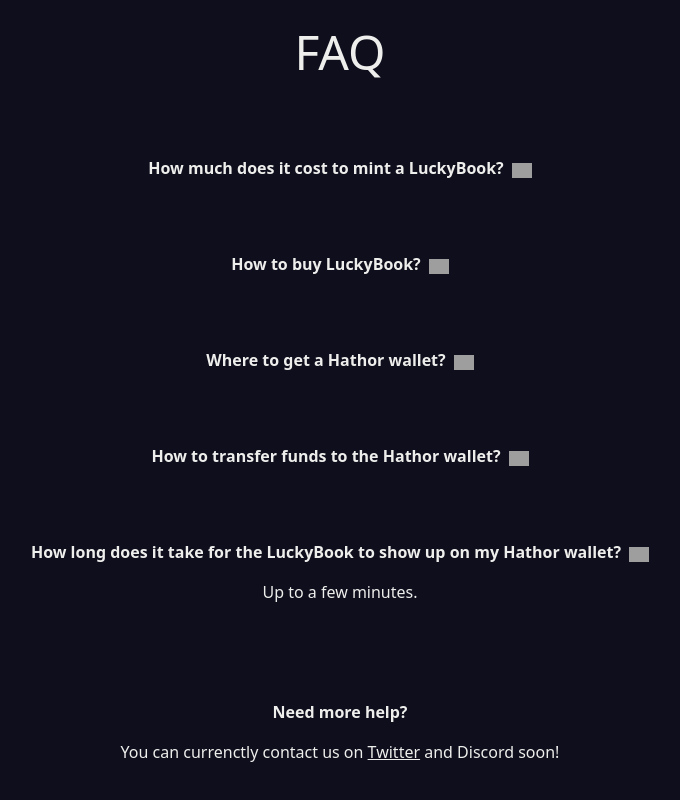
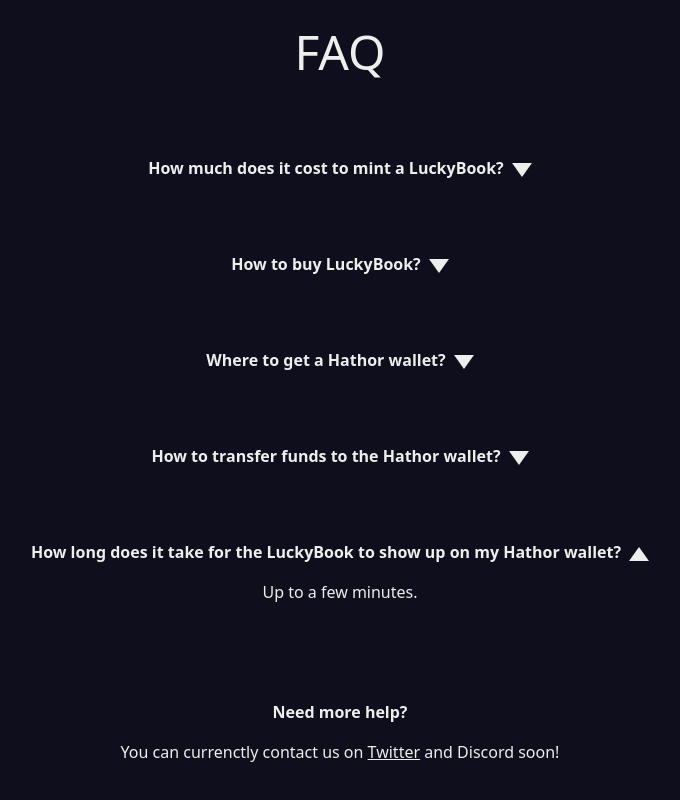
Before and after one commit to Faudelhadroug/LuckyBook, a Nuxt app in the folder frontend/: page / in a window 1280 px wide. Shown: the part 3603-4403 px from the top of the page, without its empty margins (300-980 px from the left). Built offline with nearby package versions, Linux system fonts and the light colour scheme; grey boxes are pictures that could not be loaded.

Commit message:
mdofication assets for build

```diff
--- a/frontend/components/HomeFAQ.vue
+++ b/frontend/components/HomeFAQ.vue
@@ -3,23 +3,23 @@
         <h4 class="text-3xl md:text-5xl mb-20">FAQ</h4>
         <div class="space-y-14">
             <div @click="() => visibleElem == 1? visibleElem = 0 : visibleElem = 1" class="mx-6 md:mx-20 xl:mx-40">
-                <p class="mb-4 font-bold inline-block">How much does it cost to mint a LuckyBook?</p><img class="w-5 ml-1 md:ml-2 inline-block" :src="visibleElem == 1 ? '../assets/images/dropUp.svg' : '../assets/images/dropDown.svg'" :alt="visibleElem == 1 ? 'dropUp Icon' : 'DropDown Icon'">
+                <p class="mb-4 font-bold inline-block">How much does it cost to mint a LuckyBook?</p><img class="w-5 ml-1 md:ml-2 inline-block" :src="visibleElem == 1 ? '/dropUp.svg' : '/dropDown.svg'" :alt="visibleElem == 1 ? 'dropUp Icon' : 'DropDown Icon'">
                 <p :class="visibleElem == 1 ? 'block' : 'hidden'">Each LuckyBook is 88 $HTR. When the mint is open you will be able to specify the quantity of LuckyBook you want and you'll be told the amount to send.</p>
             </div>
             <div @click="() => visibleElem == 2? visibleElem = 0 : visibleElem = 2"  class="mx-6 md:mx-20 xl:mx-40">
-                <p class="mb-4 font-bold inline-block">How to buy LuckyBook?</p><img class="w-5 ml-1 md:ml-2 inline-block" :src="visibleElem == 2 ? '../assets/images/dropUp.svg' : '../assets/images/dropDown.svg'" :alt="visibleElem == 2 ? 'dropUp Icon' : 'DropDown Icon'">
+                <p class="mb-4 font-bold inline-block">How to buy LuckyBook?</p><img class="w-5 ml-1 md:ml-2 inline-block" :src="visibleElem == 2 ? '/dropUp.svg' : '/dropDown.svg'" :alt="visibleElem == 2 ? 'dropUp Icon' : 'DropDown Icon'">
                 <p :class="visibleElem == 2 ? 'block' : 'hidden'">To purchase LuckyBook you will need the <a class="underline" href="https://hathor.network/get-started/" target="_blank" rel="noopener">Hathor wallet</a>  with the corresponding amount of $HTR. <span class="text-danger">Becarefull you cannot buy NFT from an exchange like Kucoin, Ascendex...</span> Use them to transfer funds on the Hathor wallet.</p>
             </div>
             <div @click="() => visibleElem == 3? visibleElem = 0 : visibleElem = 3"  class="mx-6 md:mx-20 xl:mx-40">
-                <p class="mb-4 font-bold inline-block">Where to get a Hathor wallet?</p><img class="w-5 ml-1 md:ml-2 inline-block" :src="visibleElem == 3 ? '../assets/images/dropUp.svg' : '../assets/images/dropDown.svg'" :alt="visibleElem == 3 ? 'dropUp Icon' : 'DropDown Icon'">
+                <p class="mb-4 font-bold inline-block">Where to get a Hathor wallet?</p><img class="w-5 ml-1 md:ml-2 inline-block" :src="visibleElem == 3 ? '/dropUp.svg' : '/dropDown.svg'" :alt="visibleElem == 3 ? 'dropUp Icon' : 'DropDown Icon'">
                 <p :class="visibleElem == 3 ? 'block' : 'hidden'"><a class="underline" href="https://hathor.network/get-started/" target="_blank" rel="noopener">Hathor Wallet</a> or google "Hathor Wallet" which is available on Hathor.network !</p>
             </div>
             <div @click="() => visibleElem == 4? visibleElem = 0 : visibleElem = 4"  class="mx-6 md:mx-20 xl:mx-40">
-                <p class="mb-4 font-bold inline-block">How to transfer funds to the Hathor wallet?</p><img class="w-5 ml-1 md:ml-2 inline-block" :src="visibleElem == 4 ? '../assets/images/dropUp.svg' : '../assets/images/dropDown.svg'" :alt="visibleElem == 4 ? 'dropUp Icon' : 'DropDown Icon'">
+                <p class="mb-4 font-bold inline-block">How to transfer funds to the Hathor wallet?</p><img class="w-5 ml-1 md:ml-2 inline-block" :src="visibleElem == 4 ? '/dropUp.svg' : '/dropDown.svg'" :alt="visibleElem == 4 ? 'dropUp Icon' : 'DropDown Icon'">
                 <p :class="visibleElem == 4 ? 'block' : 'hidden'">You need to have $HTR on your exchange (<a class="underline" href="https://www.coingecko.com/fr/pi%C3%A8ces/hathor?__cf_chl_jschl_tk__=Jnl0Ft1XUdJ9yJLaidFEdQnO97TwGBtf8PpObRyeaSg-1639649650-0-gaNycGzNCL0#markets" target="_blank" rel="noopener">all exchanges</a> where you can buy $HTR ) and use the withdraw function to your address of your Hathor wallet.</p>
             </div>
             <div @click="() => visibleElem == 5? visibleElem = 0 : visibleElem = 5"  class="mx-6 md:mx-20 xl:mx-40">
-                <p class="mb-4 font-bold inline-block">How long does it take for the LuckyBook to show up on my Hathor wallet?</p><img class="w-5 ml-1 md:ml-2 inline-block" :src="visibleElem == 5 ? '../assets/images/dropUp.svg' : '../assets/images/dropDown.svg'" :alt="visibleElem == 5 ? 'dropUp Icon' : 'DropDown Icon'">
+                <p class="mb-4 font-bold inline-block">How long does it take for the LuckyBook to show up on my Hathor wallet?</p><img class="w-5 ml-1 md:ml-2 inline-block" :src="visibleElem == 5 ? '/dropUp.svg' : '/dropDown.svg'" :alt="visibleElem == 5 ? 'dropUp Icon' : 'DropDown Icon'">
                 <p :class="visibleElem == 5 ? 'block' : 'hidden'">Up to a few minutes.</p>
             </div>
             <div class="pt-10 mx-10 md:mx-20 xl:mx-40">
--- a/frontend/components/HomeMint.vue
+++ b/frontend/components/HomeMint.vue
@@ -1,6 +1,6 @@
 <template>
     <div class="grid grid-cols-1 md:grid-cols-2 bg-neutral py-20 lg:py-32">
-        <img class="mx-auto w-4/5" src="../assets/images/logoBookBlack.png" alt="Logo LuckyBook">
+        <img class="mx-auto w-4/5" src="~/assets/images/logoBookBlack.png" alt="Logo LuckyBook">
         <div class="text-center m-auto text-primary">
             <p class="text-3xl lg:text-6xl lg:mb-4">{{ bookBought }}/8888</p>
             <h2 class="mb-4 text-2xl lg:text-5xl lg:mb-14"><span class="text-secondary-contrast">LuckyBook</span> remaining</h2>
--- a/frontend/components/HomeRarity.vue
+++ b/frontend/components/HomeRarity.vue
@@ -5,7 +5,7 @@
             <p class="mx-10 lg:mx-20 mb-10">Each LuckyBook has a <span class="text-secondary-contrast">chance</span> to get <span class="text-secondary-contrast">unique</span> items to increase its value, more info about <span class="text-secondary-contrast">rarity</span> will be unlocked when 6666 LuckyBook are minted</p>
             <button type="button" disabled class="bg-secondary-contrast text-neutral py-4 px-14 lg:py-5 lg:px-14 rounded-full cursor-not-allowed opacity-50">Rarity informations</button>
         </div>
-        <img class="w-4/5 mx-auto" src="../assets/images/clover.png" alt="Clover with 4 leafs for more luck !">
+        <img class="w-4/5 mx-auto" src="~/assets/images/clover.png" alt="Clover with 4 leafs for more luck !">
     </div>
 </template>
 
--- a/frontend/components/HomeRoadmap.vue
+++ b/frontend/components/HomeRoadmap.vue
@@ -52,9 +52,9 @@
                     </div>
                 </div>
                 <div class="flex justify-center space-x-4 pb-5 md:text-lg lg:text-xl xl:text-2xl page-footer">
-                    <img @click="prevPage(visiblePage)" class="w-6 md:w-7 xl:md-10 cursor-pointer" src="../assets/images/back-arrow.svg" alt="go to prev page icon"/>
+                    <img @click="prevPage(visiblePage)" class="w-6 md:w-7 xl:md-10 cursor-pointer" src="~/assets/images/back-arrow.svg" alt="go to prev page icon"/>
                     <p class="text-lg xl:text-2xl mt-1 px-2">{{visiblePage}}/{{nbrPages}}</p>
-                    <img @click="nextPage(visiblePage)" class="w-6 md:w-7 xl:md-10 cursor-pointer" src="../assets/images/front-arrow.svg" alt="go to next page icon"/>
+                    <img @click="nextPage(visiblePage)" class="w-6 md:w-7 xl:md-10 cursor-pointer" src="~/assets/images/front-arrow.svg" alt="go to next page icon"/>
                 </div>
             </div>
         </div>
--- a/frontend/components/Navbar.vue
+++ b/frontend/components/Navbar.vue
@@ -14,10 +14,10 @@
     <NuxtLink :to="{ path: '/', hash: '#home'}">
         <p class="text-green-500">LuckyBook</p>
     </NuxtLink>
-        <img @click="visibleMobileMenu ? null : visibleMobileMenu = true, animation('openMenu')" id="mobileMenuIcon" class="w-10" src="../assets/images/menuMobileIcon.svg" alt="Drop menu icon">
+        <img @click="visibleMobileMenu ? null : visibleMobileMenu = true, animation('openMenu')" id="mobileMenuIcon" class="w-10" src="~/assets/images/menuMobileIcon.svg" alt="Drop menu icon">
     </div>
     <div id="mobileMenu" class="bg-primary fixed w-full h-full overflow-hidden z-30" :class="visibleMobileMenu ? 'block' : 'hidden'">
-        <img @click="visibleMobileMenu = false, animation('closeMenu')" class="absolute left-3/4 mt-10 w-10" src="../assets/images/crossIcon.svg" alt="Cross close menu Icon">
+        <img @click="visibleMobileMenu = false, animation('closeMenu')" class="absolute left-3/4 mt-10 w-10" src="~/assets/images/crossIcon.svg" alt="Cross close menu Icon">
         <div class="flex h-screen">
             <ul class="text-4xl text-center m-auto space-y-4 text-white">
                 <NuxtLink @click="visibleMobileMenu = false, animation('closeMenu')" :to="{ path: '/', hash: '#mint'}"><li class="mb-10">Mint</li></NuxtLink>
```
Also changed, not shown: frontend/components/Home.vue (+4 -4 lines), frontend/public/dropDown.svg (renamed from frontend/assets/images/dropDown.svg), frontend/public/dropUp.svg (renamed from frontend/assets/images/dropUp.svg).
